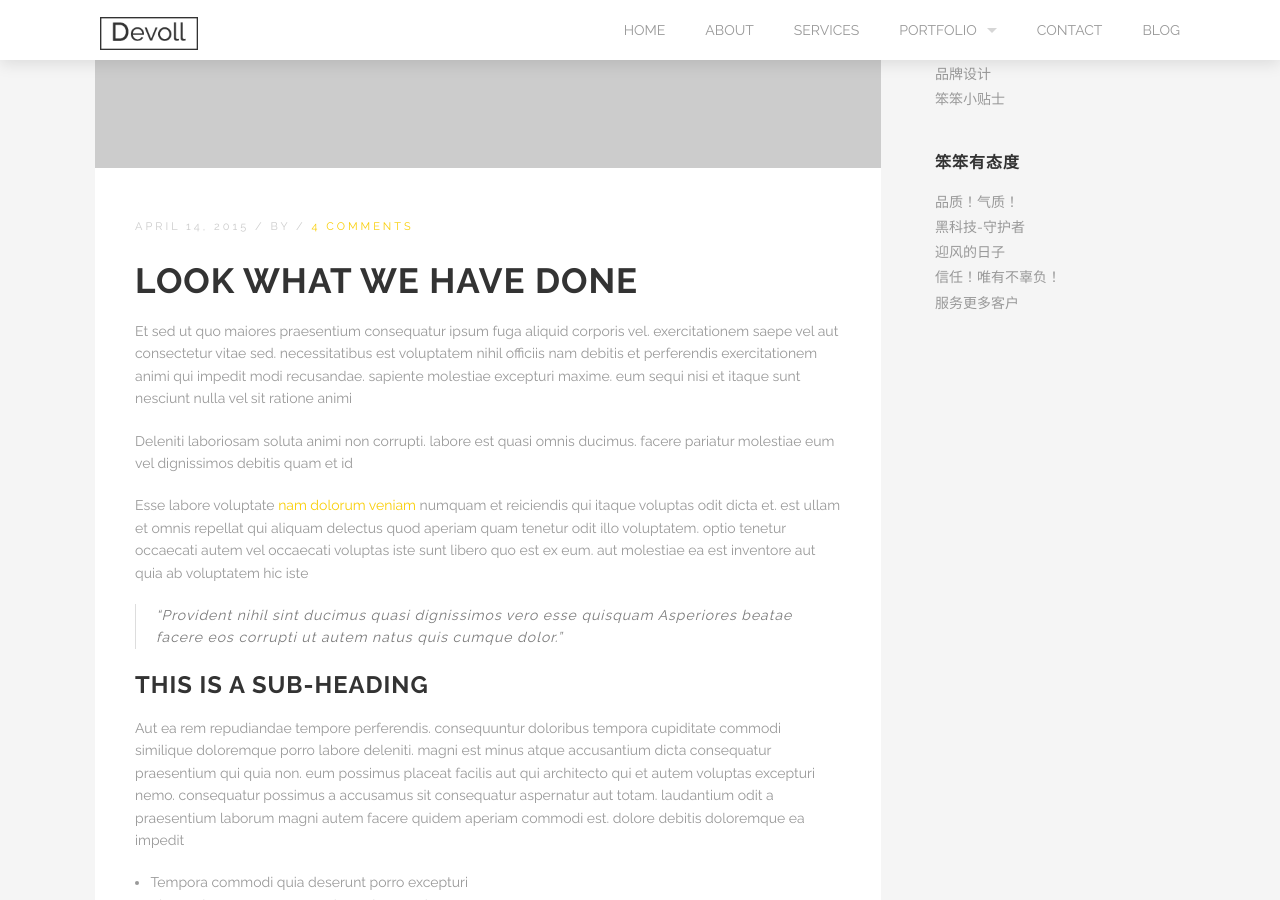
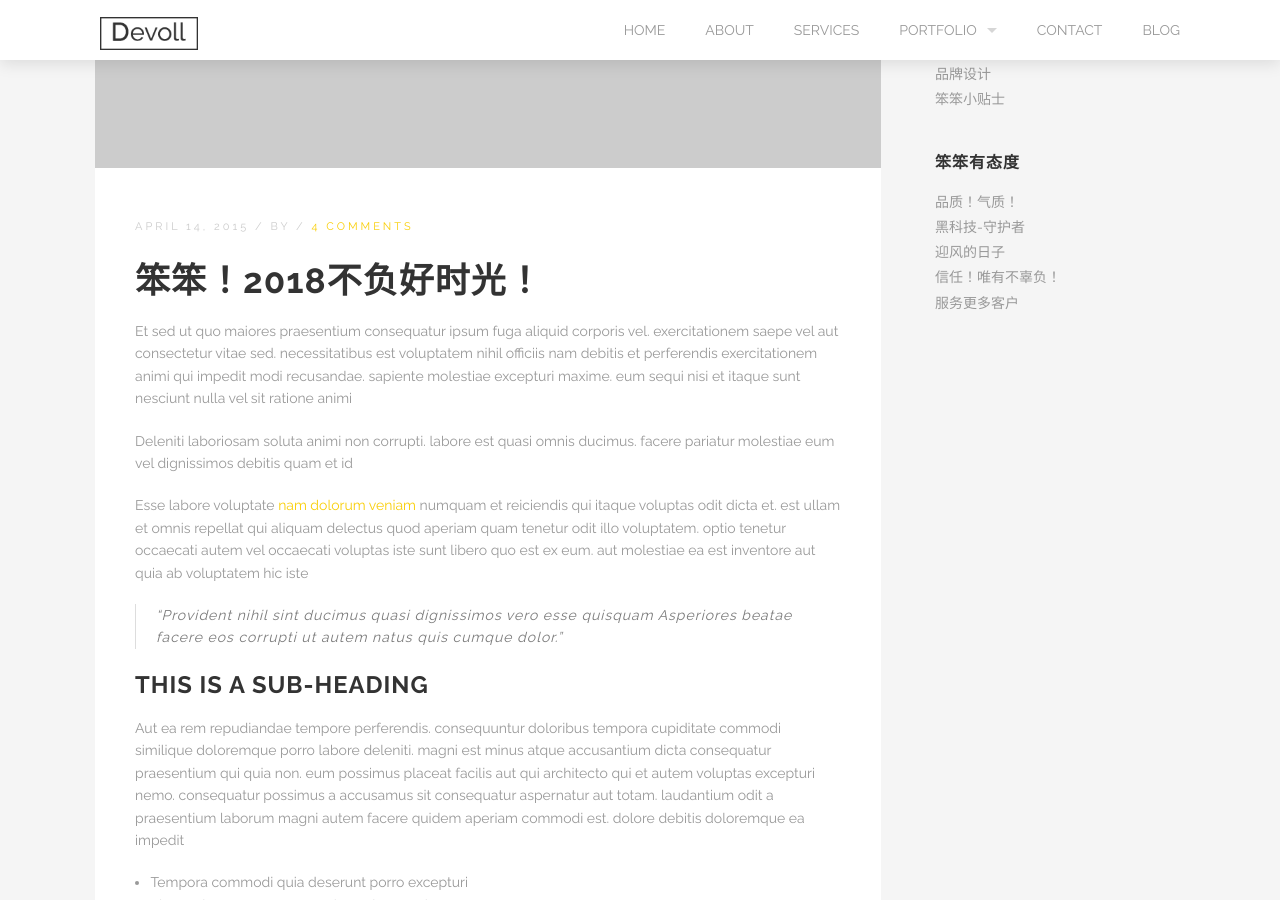
Before and after one commit to braveheart007/braveheart007.github.io, a Jekyll site: the page built from _posts/2015-04-14-look-what-we-have-done.markdown, in a window 1280 px wide and 900 px high, scrolled down 828 px. Built offline with Jekyll 4.4.1, drawn with Linux system fonts in a browser that asks for light colours; some of the changed text lies outside the part shown.

Commit message:
Update 2015-04-14-look-what-we-have-done.markdown

```diff
--- a/_posts/2015-04-14-look-what-we-have-done.markdown
+++ b/_posts/2015-04-14-look-what-we-have-done.markdown
@@ -1,7 +1,7 @@
 ---
 layout: post
-title:  Look what we have done
-date:   2015-04-14 10:52:12
+title:  笨笨！2018不负好时光！
+date:   2015-04-14 10:52:12
 images: images/@stock/blog-1.jpg
 excerpt:
   Iste neque doloribus dolor quis ad sit dolores dolor sit perferendis. nemo in rerum ducimus possimus aspernatur quas est. dolorem eaque vel id quasi voluptatem eligendi rerum et quo ut. fuga qui ea voluptates sunt
```
